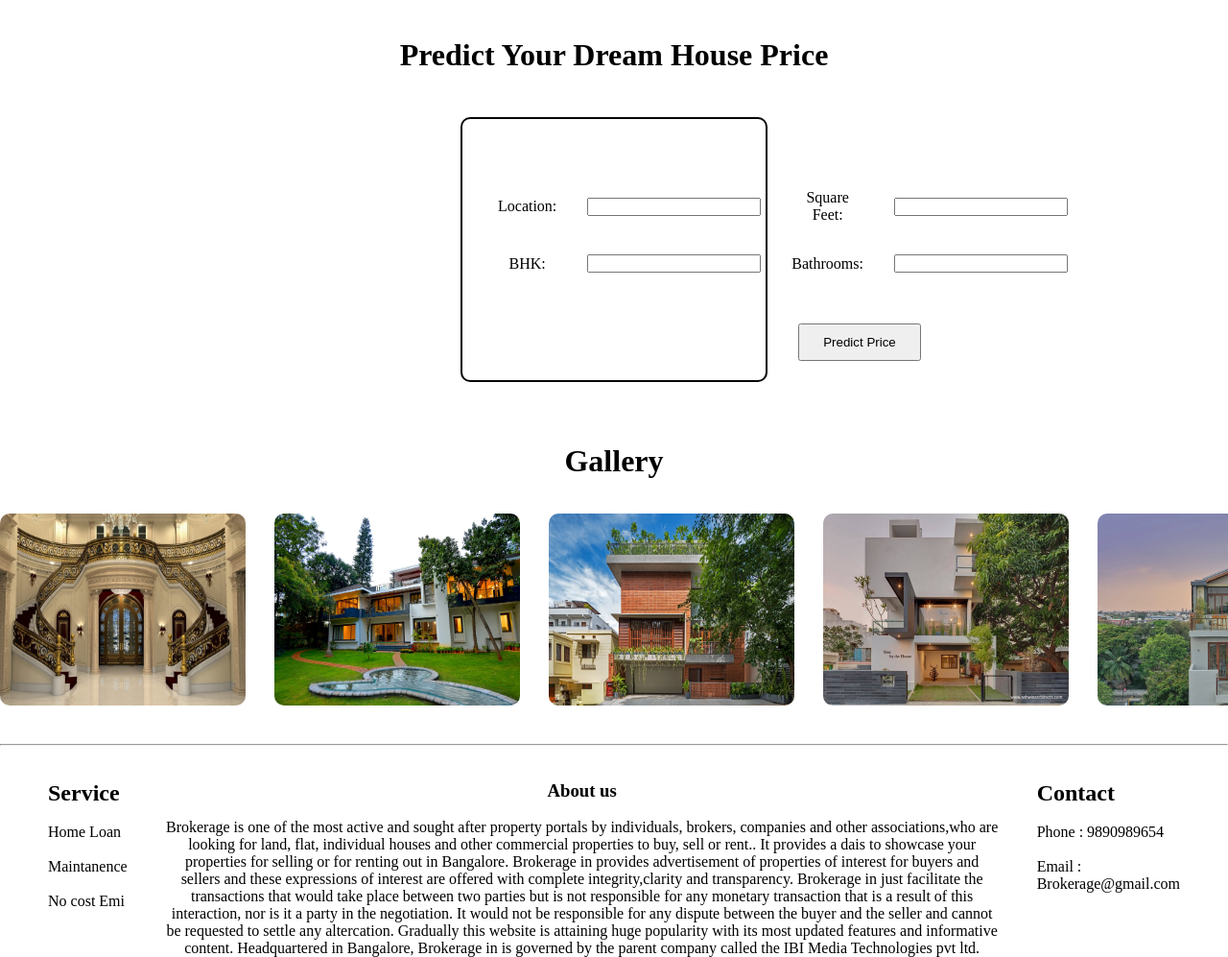
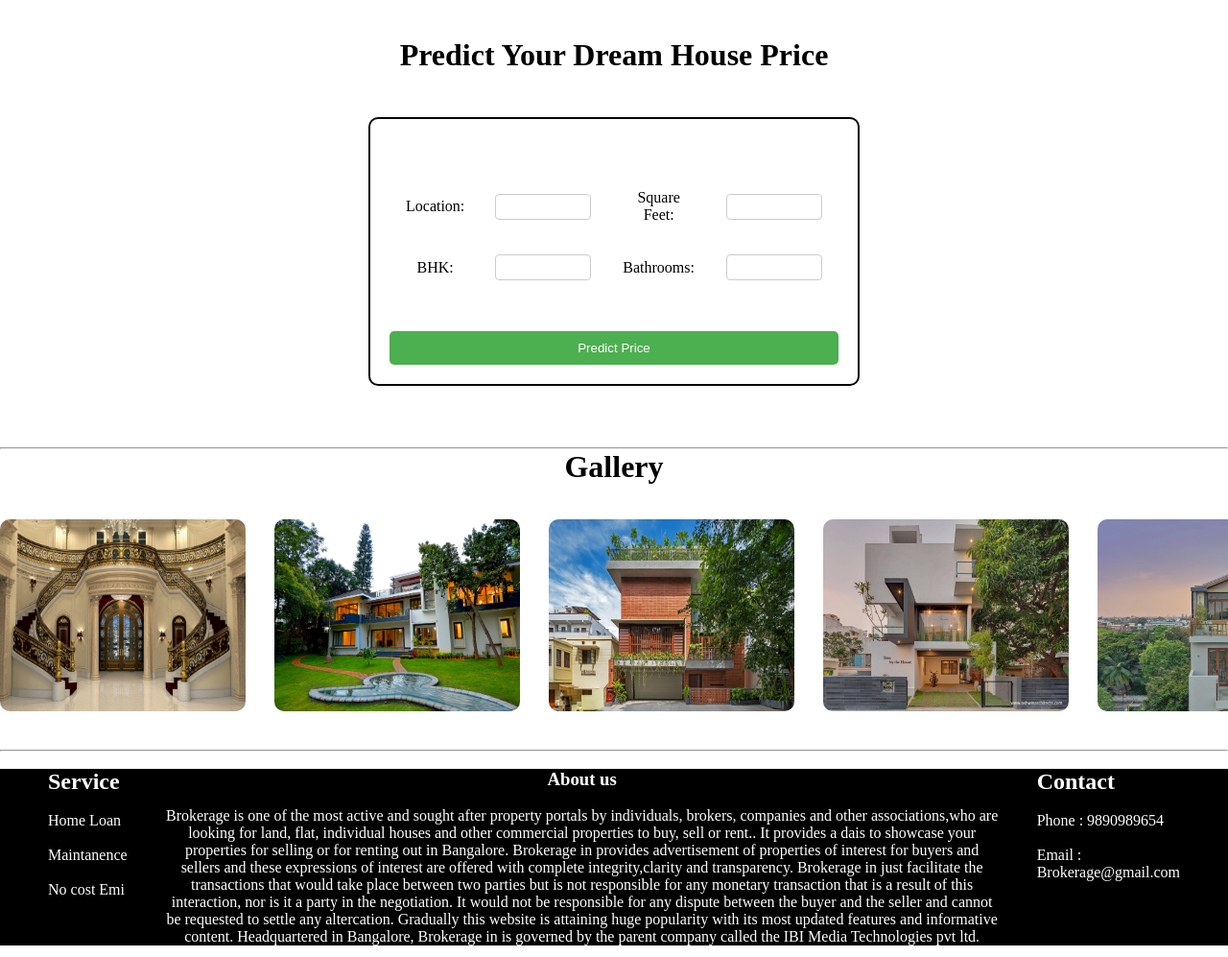
Before and after one commit to Kishore912/Realestate_Ai_model, a Django app: page / in a window 1280 px wide. Shown: the part 481-1478 px from the top of the page at 96% size. Run offline with Django 4.2, Linux system fonts and the light colour scheme.

Commit message:
Responsive

```diff
--- a/house_prices/price_prediction/utils.py
+++ b/house_prices/price_prediction/utils.py
@@ -10,9 +10,9 @@ class HousePricePredictor:
 
     def load_model_and_columns(self):
         print("Loading saved artifacts...")
-        with open("E:/django/Realstate/house_prices/price_prediction/models/columns.json", "r") as f:
+        with open("D:/kishore/Django/Real_estate_AI_Model/house_prices/price_prediction/models/columns.json", "r") as f:
             self.__data_columns = json.load(f)['data_columns']
-        with open("E:/django/Realstate/house_prices/price_prediction/models/bangalore_home_prices_model.pickle", "rb") as f:
+        with open("D:/kishore/Django/Real_estate_AI_Model/house_prices/price_prediction/models/bangalore_home_prices_model.pickle", "rb") as f:
             self.__model = pickle.load(f)
         print("Loading saved artifacts... done")
 
--- a/house_prices/static/prediction_style.css
+++ b/house_prices/static/prediction_style.css
@@ -1,6 +1,7 @@
 *{
     padding: 0;
     margin:0;
+    box-sizing: border-box;
 }
 
 body{
@@ -19,7 +20,8 @@ li{
 #navbar ul{
     display: flex;
     justify-content:space-between;
-    padding: 1%;
+    justify-content: space-around;
+
 
 
 }
@@ -27,6 +29,7 @@ li{
 a{
     color: black;
     text-decoration: none;
+
 }
 
 #navbar{
@@ -38,38 +41,74 @@ a{
     border: 2px solid black;
 
 
+
 }
 
 #cover_image img{
     height: 60vh;
-    width: 100vw;
+    width:100%;
 }
 
 h1{
     text-align: center;
 }
 
-form{
-    display: flex;
+#form {
     text-align: center;
-    justify-content: center;
-    flex-direction: column;
-    margin:10px 30rem;
-
     padding: 20px;
     border-radius: 10px;
-    border: 2px solid black ;
-}
+    border: 2px solid black;
+    margin: 10px auto; /* Center the form horizontally */
+    max-width: 40vw; /* Set a maximum width for responsiveness */
+  }
+
+  /* Style the form rows */
+  .form-row {
+    display: flex;
+    flex-wrap: wrap; /* Wrap inputs to the next line on small screens */
+    justify-content: space-between; /* Space labels and inputs evenly */
+    margin-bottom: 10px; /* Add some spacing between rows */
+  }
+
+  /* Style labels and inputs */
+  label {
+    flex: 0 0 30%; /* Allocate 30% width to labels */
+    text-align: right; /* Align labels to the right */
+  }
+
+  input[type="text"],
+  input[type="number"] {
+    flex: 1 1 auto; /* Allow inputs to expand and fill remaining space */
+    padding: 5px;
+    border: 1px solid #ccc;
+    border-radius: 4px;
+    width: 100%; /* Make inputs full width on smaller screens */
+  }
+
+  /* Style the submit button */
+  button[type="submit"] {
+    display: block; /* Make it a block-level element for full width */
+    width: 100%; /* Take up full width of the form */
+    padding: 10px 20px;
+    background-color: #4CAF50; /* Green color */
+    color: white;
+    border: none;
+    border-radius: 5px;
+    cursor: pointer; /* Indicate clickable behavior */
+  }
+
+  /* Media query for even better responsiveness on extra small screens */
+  @media (max-width: 480px) {
+    label {
+      flex: 0 0 40%; /* Adjust label width for very small screens */
+    }
+  }
 
 td{
     padding: 15px;
 }
 
-button{
-    margin-left: 330px;
-    width: 10vw;
-    padding: 10px;
-}
+
 
 p{
     text-align: center;
@@ -103,8 +142,8 @@ p{
 }
 
 #logo{
-    color: brown;
-    font-size: 25px;
+    color: rgb(123, 23, 23);
+    font-size: 1.5vw;
 
 
 }
@@ -113,6 +152,10 @@ p{
     display: flex;
     justify-content: center;
     justify-content: space-between;
+    color: white;
+    background-color: black;
+
+
 }
 
 #service{
@@ -128,6 +171,6 @@ p{
 }
 
 #about p{
-    color: black;
+    color:white;
     margin: 0 3vw;
 }
--- a/house_prices/templates/prediction.html
+++ b/house_prices/templates/prediction.html
@@ -58,6 +58,7 @@
     {% endif %}
 
     <br><br>
+    <hr>
 
     <h1>Gallery</h1>
 
@@ -96,7 +97,7 @@
     </div>
 </div>
 <br><br>
-    <hr><br><br>
+    <hr><br>
     <div id="details">
     <div id="service">
         <h2>Service</h2><br>
```
